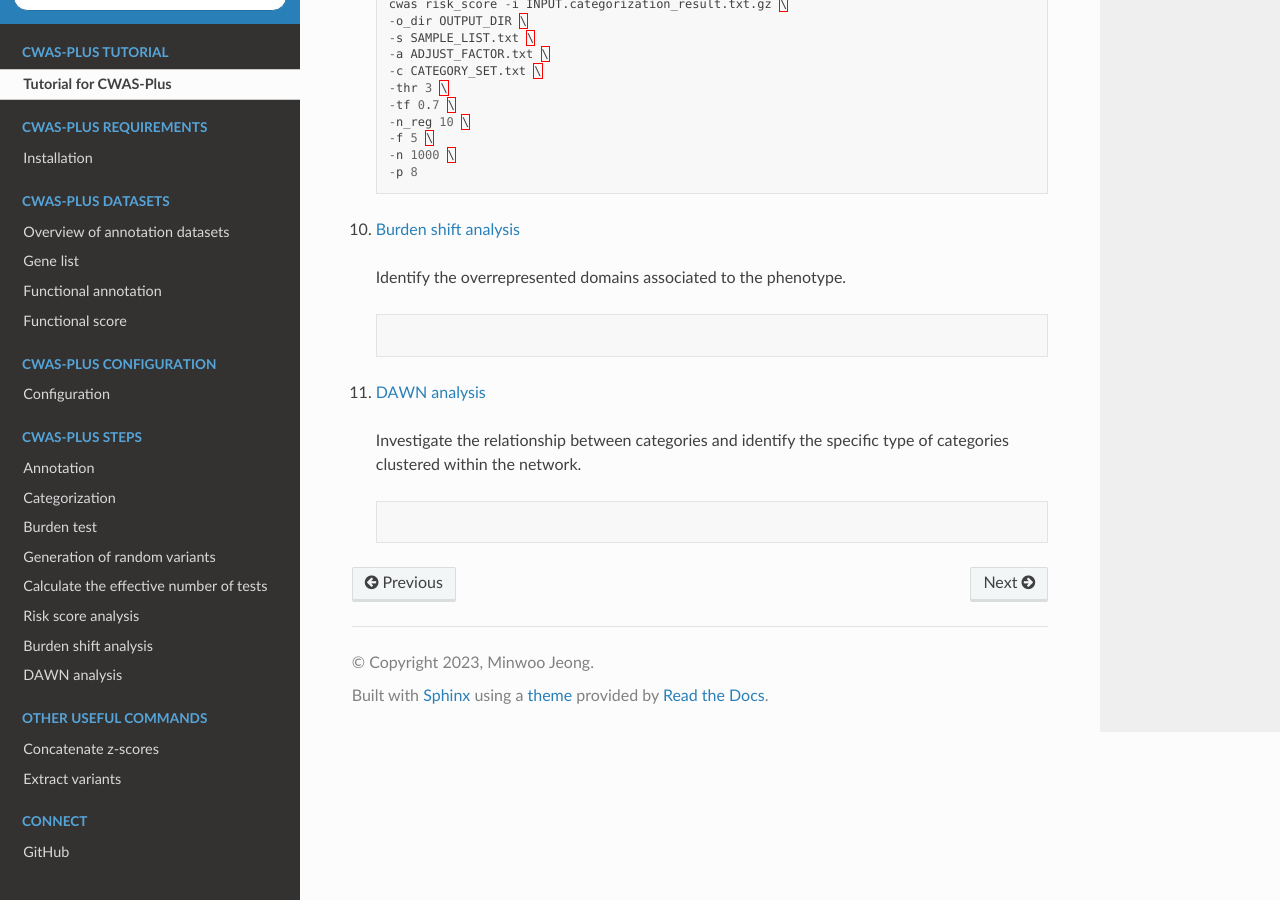
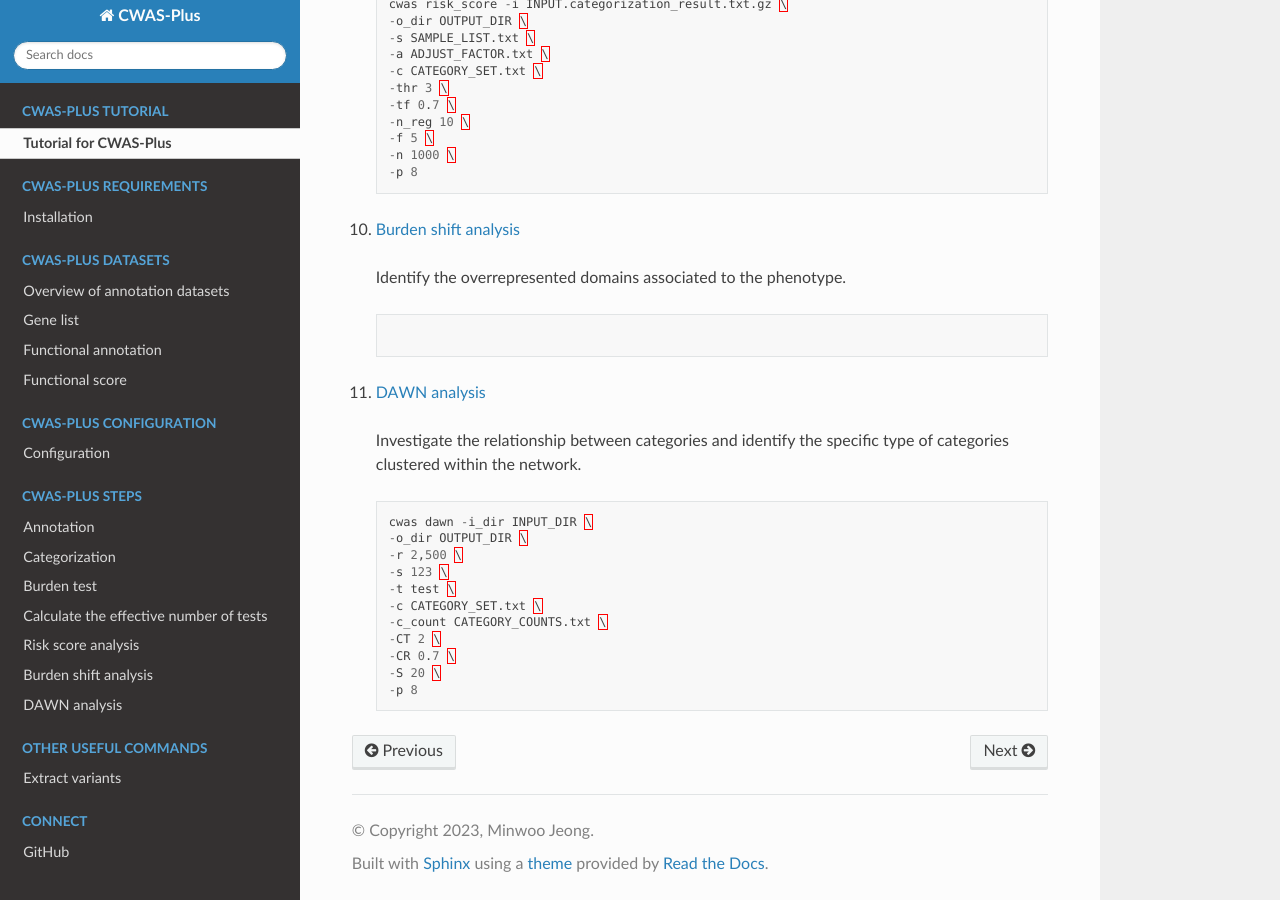
Before and after one commit to joonan-lab/cwas, a Sphinx documentation site: the page built from docs/quickstart/tutorial.rst, in a window 1280 px wide and 900 px high, scrolled down 2210 px. Built offline with Sphinx 7.4.7 and the Read the Docs theme 2.0.0, drawn with Linux system fonts in a browser that asks for light colours.

Commit message:
Update documents
Update documents. Remove random variant generation step.

```diff
--- a/docs/index.rst
+++ b/docs/index.rst
@@ -64,7 +64,6 @@ CWAS-Plus workflow
    steps/annotation.rst
    steps/categorization.rst
    steps/burden.rst
-   steps/generation_randomset.rst
    steps/effective_num_test.rst
    steps/risk_score.rst
    steps/burdenshift.rst
--- a/docs/quickstart/tutorial.rst
+++ b/docs/quickstart/tutorial.rst
@@ -121,3 +121,15 @@
   Investigate the relationship between categories and identify the specific type of categories clustered within the network.
 
   .. code-block:: solidity
+
+      cwas dawn -i_dir INPUT_DIR \
+      -o_dir OUTPUT_DIR \
+      -r 2,500 \
+      -s 123 \
+      -t test \
+      -c CATEGORY_SET.txt \
+      -c_count CATEGORY_COUNTS.txt \
+      -CT 2 \
+      -CR 0.7 \
+      -S 20 \
+      -p 8
```
Also changed, not shown: other parts of docs/index.rst (+0 -1 lines), docs/steps/generation_randomset.rst (deleted, +0 -21 lines), docs/utils/concat_zscores.rst (deleted, +0 -33 lines).
